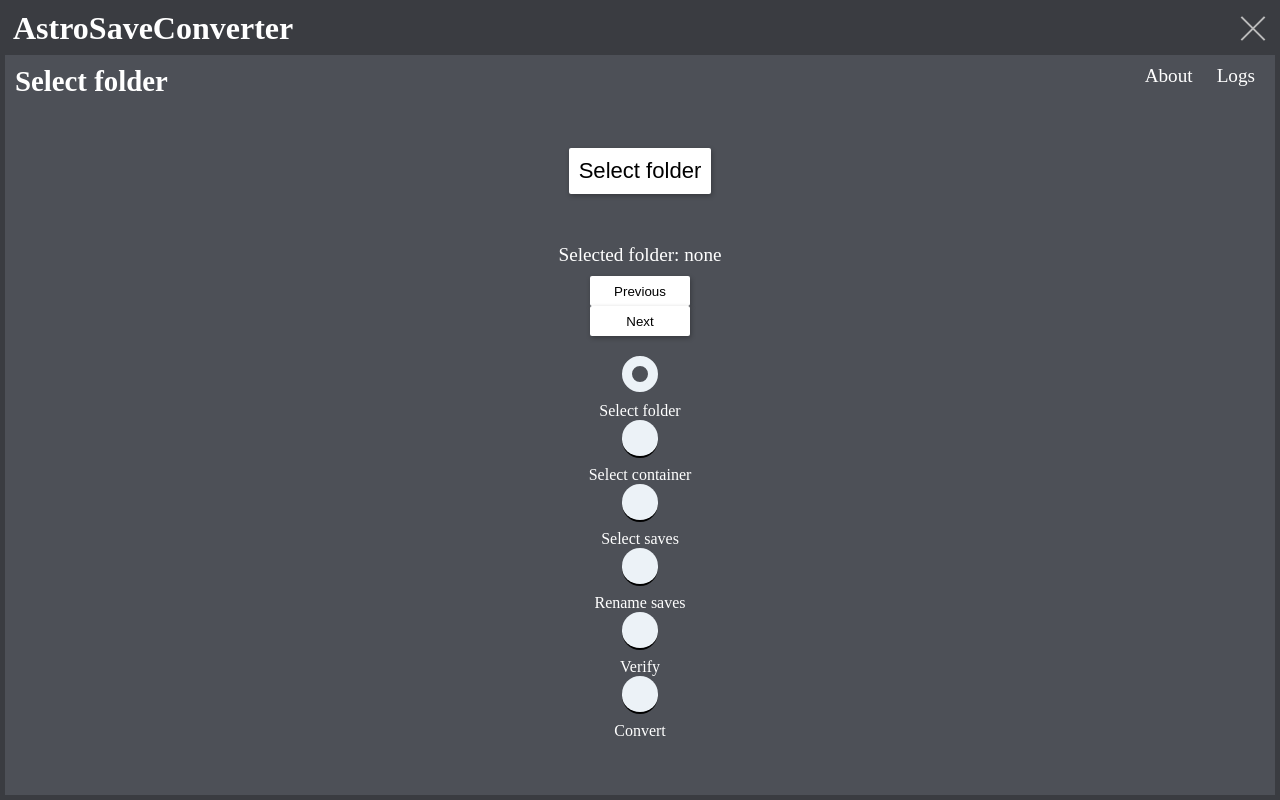
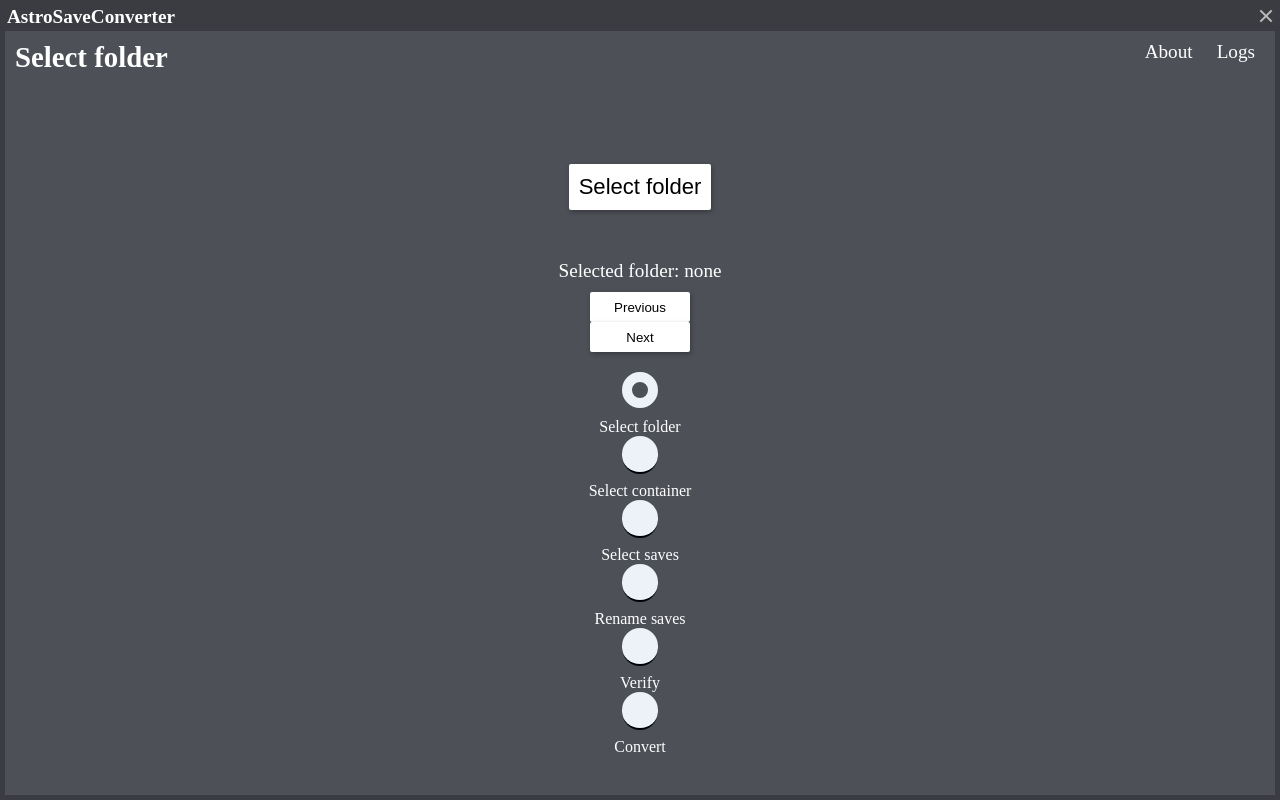
Before and after one commit to Tignus/AstroSaveConverter, a plain HTML site: page assets/gui/main.htm in a window 1280 px wide. Drawn offline with nearby package versions, Linux system fonts and the light colour scheme; files that its build step writes are made by us from their sources.

Commit message:
Update header bar style and style improvement

```diff
--- a/assets/gui/main.css
+++ b/assets/gui/main.css
@@ -16,14 +16,15 @@ body {
 /* HEADER */
 header {
     margin:0;
-    height:50px;
+    height:26px;
     color: white;
     background-color: #3a3c41;
 }
 header h1 {
     display: inline-block;
-    line-height:30px;
-    padding: 8px;
+    line-height:20px;
+    padding: 2px;
+    font-size:1.2em;
 }
 
 /* NAV */
@@ -102,10 +103,10 @@ footer {
 /* Close Button */
 .close {
   position: absolute;
-  right: 6.5px;
-  top: 6.5px;
-  width: 32px;
-  height: 32px;
+  right: 5px;
+  top: 3px;
+  width: 10px;
+  height: 10px;
   opacity: 1.0;
   color: transparent;
 }
@@ -117,9 +118,9 @@ footer {
 }
 .close::before, .close::after {
   position: absolute;
-  left: 15px;
+  left: 5px;
   content: ' ';
-  height: 33px;
+  height: 16px;
   width: 2px;
   background-color: #bbb;
 }
--- a/assets/gui/steps/selectFolder/selectFolder.htm
+++ b/assets/gui/steps/selectFolder/selectFolder.htm
@@ -1,7 +1,7 @@
 <div id="step_select-folder" class="step">
     <h2>Select folder</h2>
 
-    <div>
+    <div style="margin-top:40px;">
         <button id="btnSelectFolder" class="centeredButton flat__btns flat__btns--raised">Select folder</button>
     </div>
 
```
